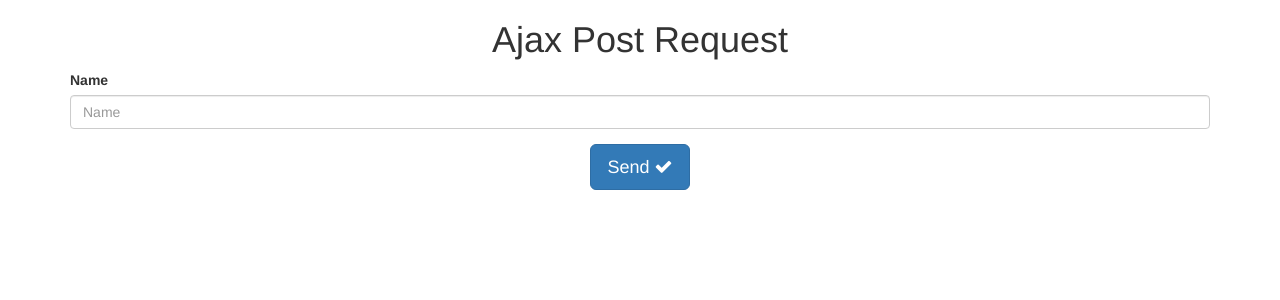
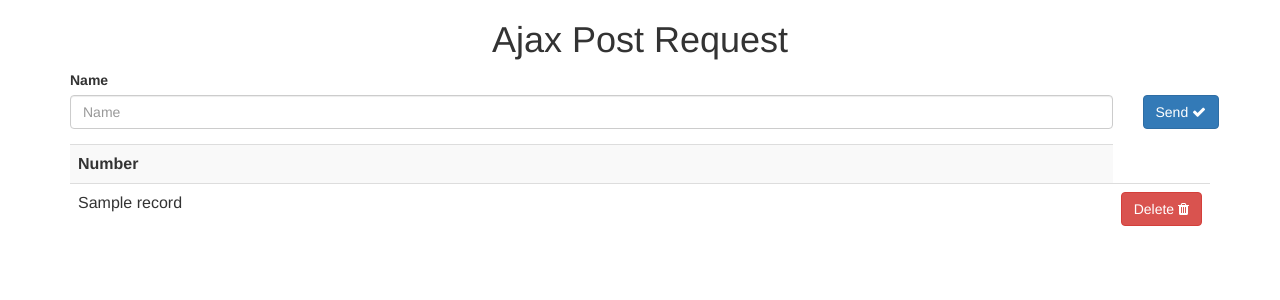
Before and after one commit to d3vr0y/python, a Flask app: template WebApp/FlaskDemo/templates/ajax.html in a window 1280 px wide. Shown: the top 300 px of the page. Run offline with Flask 2, Linux system fonts and the light colour scheme; the template is opened without the code that fills it: most values are stand-ins (such as "Sample title", 1, 10 or a date in 2020); some libraries are stand-ins or nearby versions.

Commit message:
implemented ugly crd !u "proc"

```diff
--- a/WebApp/FlaskDemo/app.py
+++ b/WebApp/FlaskDemo/app.py
@@ -1,8 +1,9 @@
 from flask import Flask, render_template, request, jsonify
-
+import sqlite3
+import json
 
 app = Flask(__name__)
-
+conn = {}
 
 @app.route("/")
 def index():
@@ -19,10 +20,14 @@ def hello():
 @app.route("/ajax", methods=["GET", "POST"])
 def load_ajax():
     if request.method == "POST":
-        app.logger.info(request.data)
+        app.logger.info(json.loads(request.data)[0])
+        if json.loads(request.data)[0]["delete"]:
+            deleteUser(json.loads(request.data)[0]["User"]["name"])
+        else:
+            insertUser(json.loads(request.data)[0]["User"]["name"])
         return request.data
     else:
-        page = dict({"title" : "Hello World"})
+        page = dict({"records" : getUsers()})
         return render_template('ajax.html', page=page)
 
 
@@ -33,7 +38,64 @@ def getMember(name):
                  "records" : [a for a in range(5)]})
     return render_template('test.html', page=page)
 
+def initDataSource():
+    conn = sqlite3.connect('databsae.db')
+    print "Opened database successfully";
+    try:
+        conn.execute('CREATE TABLE User (id INTEGER PRIMARY KEY, name TEXT)')
+        print "Table created successfully";
+    except Exception, e:
+        print e
+    conn.close()
+
+
+def insertUser(name):
+    with sqlite3.connect("databsae.db") as con:
+        cur = con.cursor()
+        try:
+            cur.execute("INSERT INTO User (name) VALUES (?)", (name,))
+            con.commit()
+            print "Record successfully added"
+        except Exception, e:
+            con.rollback()
+            print e
+            print "error in insert operation"
+
+
+def deleteUser(name):
+    with sqlite3.connect("databsae.db") as con:
+        cur = con.cursor()
+        print name
+        try:
+            cur.execute("DELETE FROM User WHERE name IN (?)", (name,))
+            con.commit()
+            print "Record successfully deleted"
+        except Exception, e:
+            con.rollback()
+            print e
+            print "error in delete operation"
+
+
+def getUsers():
+    with sqlite3.connect("databsae.db") as con:
+        con.row_factory = sqlite3.Row
+
+        cur = con.cursor()
+        cur.execute("select * from User")
+
+        rows = cur.fetchall();
+        return rows
 
 if __name__ == "__main__":
+    #initDataSource()
     app.debug = True
     app.run()
+    #insertUser("dadasddsa")
+    #insertUser("dadasddsa")
+    #insertUser("dadasddsa")
+    #insertUser("dadasddsa")
+    #print getUsers()
+
+    #print len(getUsers())
+    #deleteUser("FSDAFDSA")
+    #print len(getUsers())
--- a/WebApp/FlaskDemo/templates/ajax.html
+++ b/WebApp/FlaskDemo/templates/ajax.html
@@ -9,8 +9,18 @@
     <script src="https://code.jquery.com/jquery-3.1.0.js"></script>
 
     <script>
+        var de
+        de= false;
+
+        function ajaxPostDelete(name) {
+            console.log(self.data);
+            de = true;
+            $("#name").val(name);
+            ajaxPost();
+            de = false;
+        }
         function ajaxPost() {
-            var data = [{ "User" : { "name" : $("#name").val()}}];
+            var data = [{ "User" : { "name" : $("#name").val()}, "delete" : de}];
 
             $.ajax({
                 type : "POST",
@@ -21,19 +31,50 @@
                     jsonResult = JSON.parse(result);
                     console.log(jsonResult);
                     alert("Name: " + jsonResult[0].User.name);
+                    if (!jsonResult[0].delete) {
+                        $("#users").append('<tr><td>' + jsonResult[0].User.name + '</td> <td class="col-md-1"><button class="btn btn-danger" onclick="ajaxPostDelete(\'' + jsonResult[0].User.name + '\')">Delete <i class="fa fa-trash"></i></button></td></tr>');
+                    } else {
+                        $("#users").find("td").each( function(){
+                          if($(this).text() == jsonResult[0].User.name) {
+                            console.log($(this).parent().remove());
+                          }
+                        });
+                    }
                 }
             });
+            $("#name").val("");
         }
     </script>
 </head>
 <body>
 <div class="container">
     <h1 class="text-center">Ajax Post Request</h1>
-     <div class="form-group">
+    <!--<form>-->
+
          <label for="name">Name</label>
+    <div class="row form-group">
+    <div class="col-md-11">
+
          <input class="form-control" type="text" id="name" placeholder="Name">
+        </div>
+        <div class="col-md-1">
+    <button class="btn btn-primary" onclick="ajaxPost()">Send <i class="fa fa-check"></i></button>
     </div>
-    <button class="btn btn-primary btn-lg center-block" onclick="ajaxPost()">Send <i class="fa fa-check"></i></button>
+    </div>
+    <table id="users" class="table table-striped table-hover">
+    {% if page.records %}
+        <tr>
+            <th>Number</th>
+        </tr>
+        {% for i in page.records %}
+            <tr>
+                <td>{{i.name}}</td>
+                <td class="col-md-1" ><button class="btn btn-danger" onclick="ajaxPostDelete('{{i.name}}')">Delete <i class="fa fa-trash"></i></button></td>
+            </tr>
+        {% endfor %}
+    {% endif %}
+    </table>
+    <!--</form>-->
 </div>
 </body>
 </html>
```
Also changed, not shown: WebApp/FlaskDemo/databsae.db (added).
